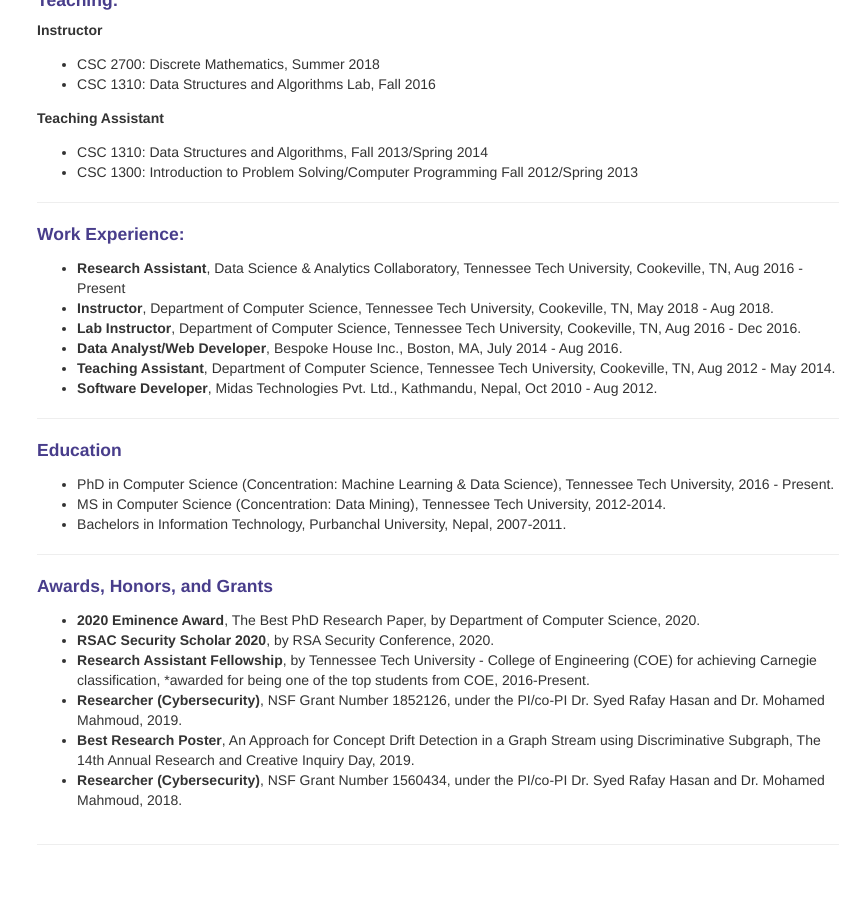
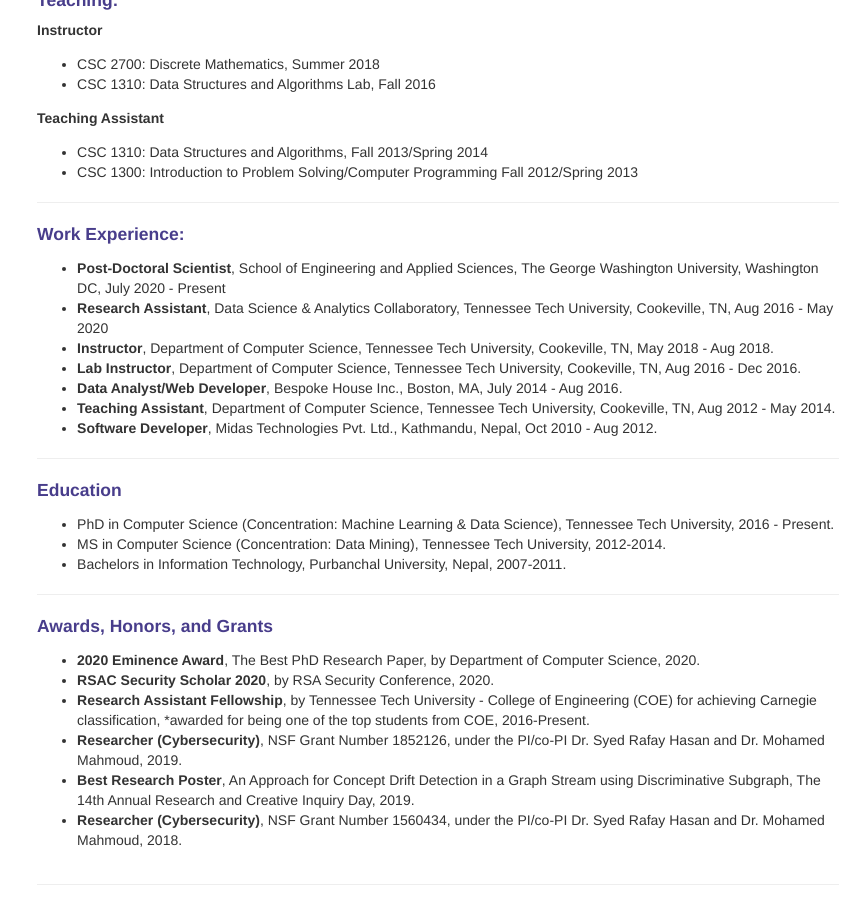
Before and after one commit to rpaudel42/rpaudel42.github.io, a Jekyll site: the page built from index.md, in a window 1280 px wide and 900 px high, scrolled down 1630 px. Shown: the whole window, without its empty margins (415-1280 px from the left). Built offline with Jekyll 4.4.1, drawn with Linux system fonts in a browser that asks for light colours; nearby versions of some CDN libraries; some web fonts are replaced; before the commit the page ends 2496 px from its top, so only the background shows below that.

Commit message:
update job in home page

```diff
--- a/index.md
+++ b/index.md
@@ -89,7 +89,8 @@
 
 ---
 #### Work Experience:
-* **Research Assistant**, Data Science & Analytics Collaboratory, Tennessee Tech University, Cookeville, TN, Aug 2016 - Present
+* **Post-Doctoral Scientist**, School of Engineering and Applied Sciences, The George Washington University, Washington DC, July 2020 - Present
+* **Research Assistant**, Data Science & Analytics Collaboratory, Tennessee Tech University, Cookeville, TN, Aug 2016 - May 2020
 * **Instructor**, Department of Computer Science, Tennessee Tech University, Cookeville, TN, May 2018 - Aug 2018.
 * **Lab Instructor**, Department of Computer Science, Tennessee Tech University, Cookeville, TN, Aug 2016 - Dec 2016.
 * **Data Analyst/Web Developer**, Bespoke House Inc., Boston, MA, July 2014 - Aug 2016.
```
